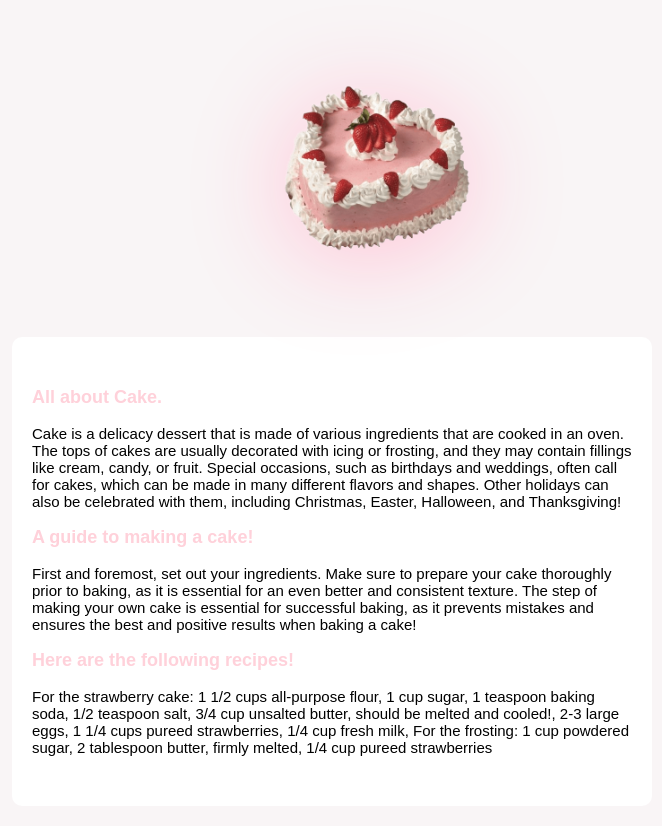
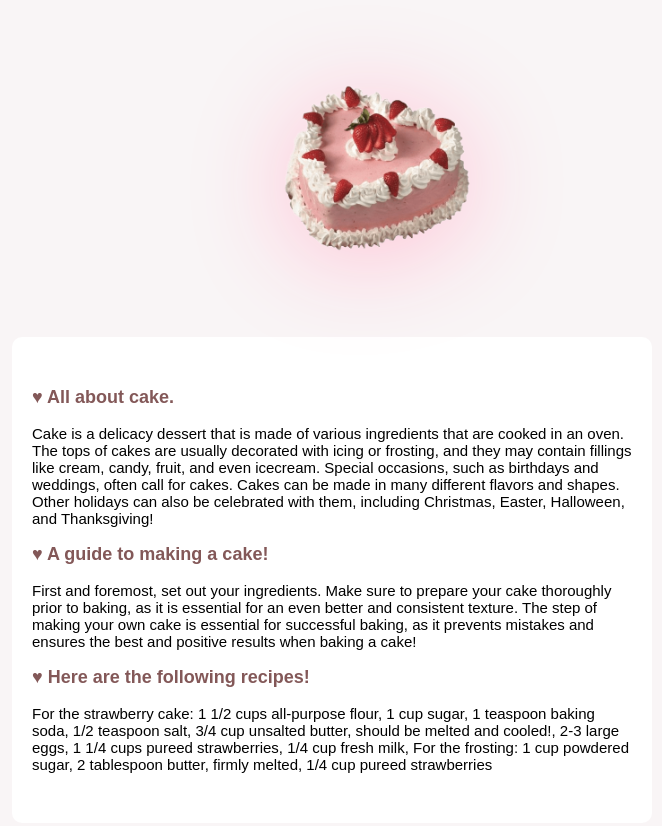
Before and after one commit to Bath-Spa-Students/web-dev-1-a1-set-exercises-Aguilar753, a plain HTML site: page Chapter-1-Introduction to HTML and CSS/Exercises/index.html in a window 1280 px wide. Shown: the part 147-973 px from the top of the page, without its empty margins (308-970 px from the left). Drawn offline with Linux system fonts and the light colour scheme; a web font is replaced by a local one.

Commit message:
Strawberry Cake

```diff
--- a/Chapter-1-Introduction to HTML and CSS/Exercises/index.html
+++ b/Chapter-1-Introduction to HTML and CSS/Exercises/index.html
@@ -12,23 +12,29 @@
 
     <div class="wrapper">
 
+        <!--Strawberry Cake icon with a zoom in transition when hovered-->
+
         <img src="Cake.png.png" alt="">
 
         <div class="box-container">
 
             <div class="text-box">
 
-            <h2>All about Cake.</h2>
+        <!--Strawberry Cake description-->
+
+            <h2>♥︎ All about cake.</h2>
 
             <br>
 
-            <p>Cake is a delicacy dessert that is made of various ingredients that are cooked in an oven. The tops of cakes are usually decorated with icing or frosting, and they may contain fillings like cream, candy, or fruit. Special occasions, such as birthdays and weddings, often call for cakes, which can be made in many different flavors and shapes. Other holidays can also be celebrated with them, including Christmas, Easter, Halloween, and Thanksgiving!</p>
+            <p>Cake is a delicacy dessert that is made of various ingredients that are cooked in an oven. The tops of cakes are usually decorated with icing or frosting, and they may contain fillings like cream, candy, fruit, and even icecream. Special occasions, such as birthdays and weddings, often call for cakes. Cakes can be made in many different flavors and shapes. Other holidays can also be celebrated with them, including Christmas, Easter, Halloween, and Thanksgiving!</p>
 
             <br>
 
             <div class="text-box">
 
-            <h2>A guide to making a cake!</h2>
+        <!--Strawberry Cake guide description-->
+
+            <h2>♥︎ A guide to making a cake!</h2>
 
             <br>
 
@@ -38,7 +44,9 @@
 
             <br>
 
-            <h2>Here are the following recipes!</h2>
+            <!--Strawberry Cake recipe and ingridient guide-->
+
+            <h2>♥︎ Here are the following recipes!</h2>
 
             <br>
 
--- a/Chapter-1-Introduction to HTML and CSS/Exercises/style.css
+++ b/Chapter-1-Introduction to HTML and CSS/Exercises/style.css
@@ -53,7 +53,7 @@ img {
 
 img:hover {
 
-    transform: scale(1.2);
+    transform: scale(1.1);
 
 }
 
@@ -68,7 +68,7 @@ h2 {
 
     font-size: larger;
 
-    color: #FFD1DA;
+    color: #835858;
 
 }
 
```
